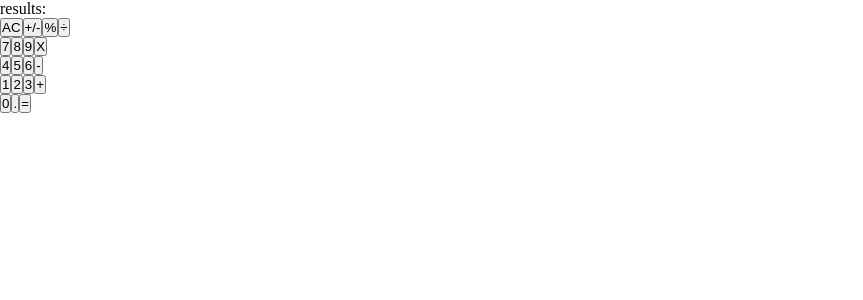
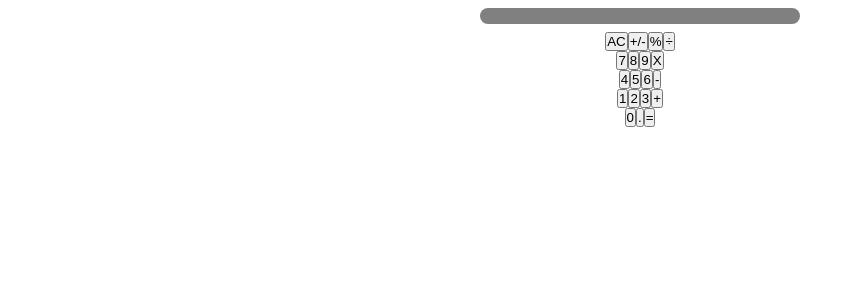
Before and after one commit to kenderb/calculator-react-app, a React (Create React App) app: page / in a window 1280 px wide. Shown: the top 300 px of the page, without its empty margins (0-863 px from the left). Built offline with nearby package versions, Linux system fonts and the light colour scheme.

Commit message:
Add basic styling to the components

```diff
--- a/src/components/ButtonPanel.js
+++ b/src/components/ButtonPanel.js
@@ -10,10 +10,14 @@ const buttons = [
   { name: 'group5', values: ['0', '.', '='] },
 ];
 
+const divStyle = {
+  display: 'flex',
+  justifyContent: 'center',
+};
 const ButtonPanel = ({ clickHandler }) => (
   <div>
     {buttons.map(item => (
-      <div key={item.name}>
+      <div key={item.name} style={divStyle}>
         {item.values.map(itemButton => (
           <Button
             buttonName={itemButton}
--- a/src/components/Display.js
+++ b/src/components/Display.js
@@ -1,10 +1,17 @@
 import PropTypes from 'prop-types';
 
+const divStyle = {
+  display: 'flex',
+  justifyContent: 'center',
+  padding: '0.5em',
+  backgroundColor: 'gray',
+  color: 'white',
+  width: '25vw',
+  margin: '0.5em auto',
+  borderRadius: '1em',
+};
 const Display = ({ results }) => (
-  <div>
-    <p>
-      results:
-    </p>
+  <div style={divStyle}>
     {results}
   </div>
 );
```
